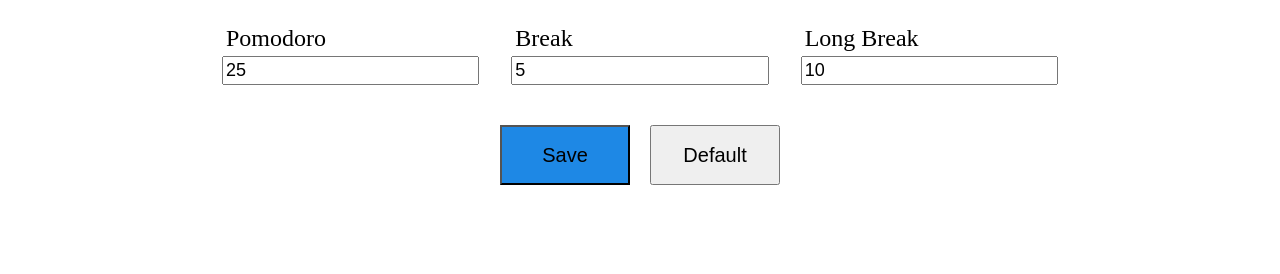
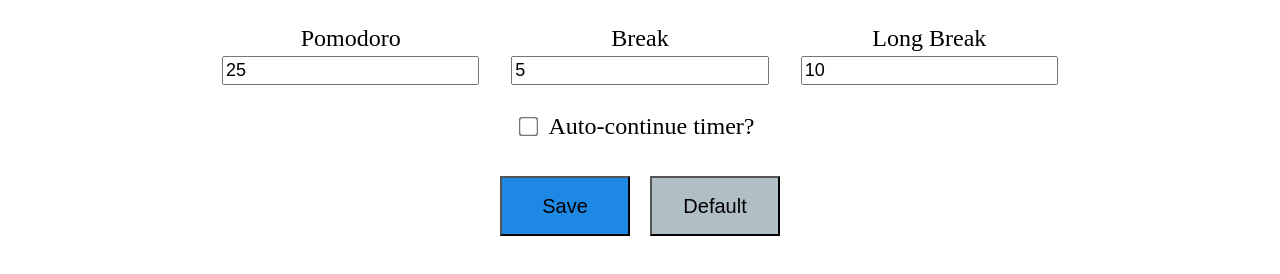
Before and after one commit to disgraceful/PomodoroTimer, a plain HTML site: page index.html in a window 1280 px wide. Both pictures are taken after a click on the link "Settings". Shown: the part 444-718 px from the top of the page. Drawn offline with Linux system fonts and the light colour scheme.

Commit message:
Mock UI for auto resuming timer

```diff
--- a/index.html
+++ b/index.html
@@ -50,9 +50,13 @@
                     <input type="number" name="LongBreak" id="lbreak" value="10" min="1">
                 </div>
             </div>
+            <div class="input-wrapper">
+                <input type="checkbox" id="continueCB" value="false">
+                <label for="continueCB">Auto-continue timer?</label>
+            </div>
             <div class="btn-wrapper">
                 <button type="button" class="blue">Save</button>
-                <button type="button">Default</button>
+                <button type="button" class="grey">Default</button>
             </div>
         </div>
     </div>
--- a/style/style.css
+++ b/style/style.css
@@ -69,13 +69,14 @@ header h2 {
     padding-top: 0;
     max-width: 90rem;
     margin:0 auto;
+    text-align: center;
 }
 
 .input-wrapper .input {
     display: flex;
     flex-direction: column;
     padding: 0.8rem 1.6rem;
-    font-size: 2.4rem;
+
 }
 
 .input-wrapper input {
@@ -83,8 +84,14 @@ header h2 {
     padding: 0.2rem;
 }
 
+.input-wrapper input[type="checkbox"]{
+    transform: scale(1.5);
+    margin-right: 1rem;
+}
+
 .input-wrapper label {
     padding: 0.4rem;
+    font-size: 2.4rem;
 }
 
 button:focus {
@@ -150,6 +157,8 @@ button:focus {
     }
     .input-wrapper {
         display: flex;
+        justify-content: center;
+        align-items: center;
     }
     .input-wrapper .input {
         flex: 1 1 auto;
```
